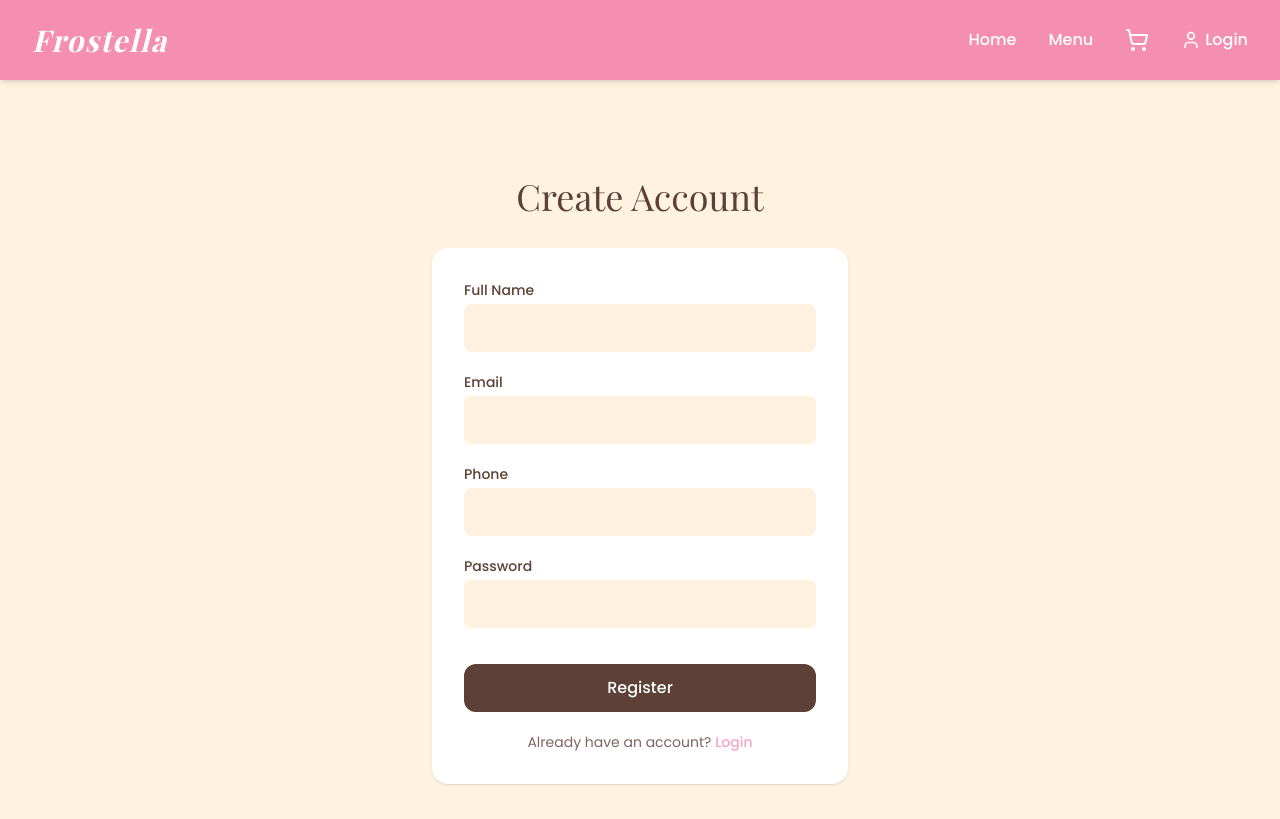
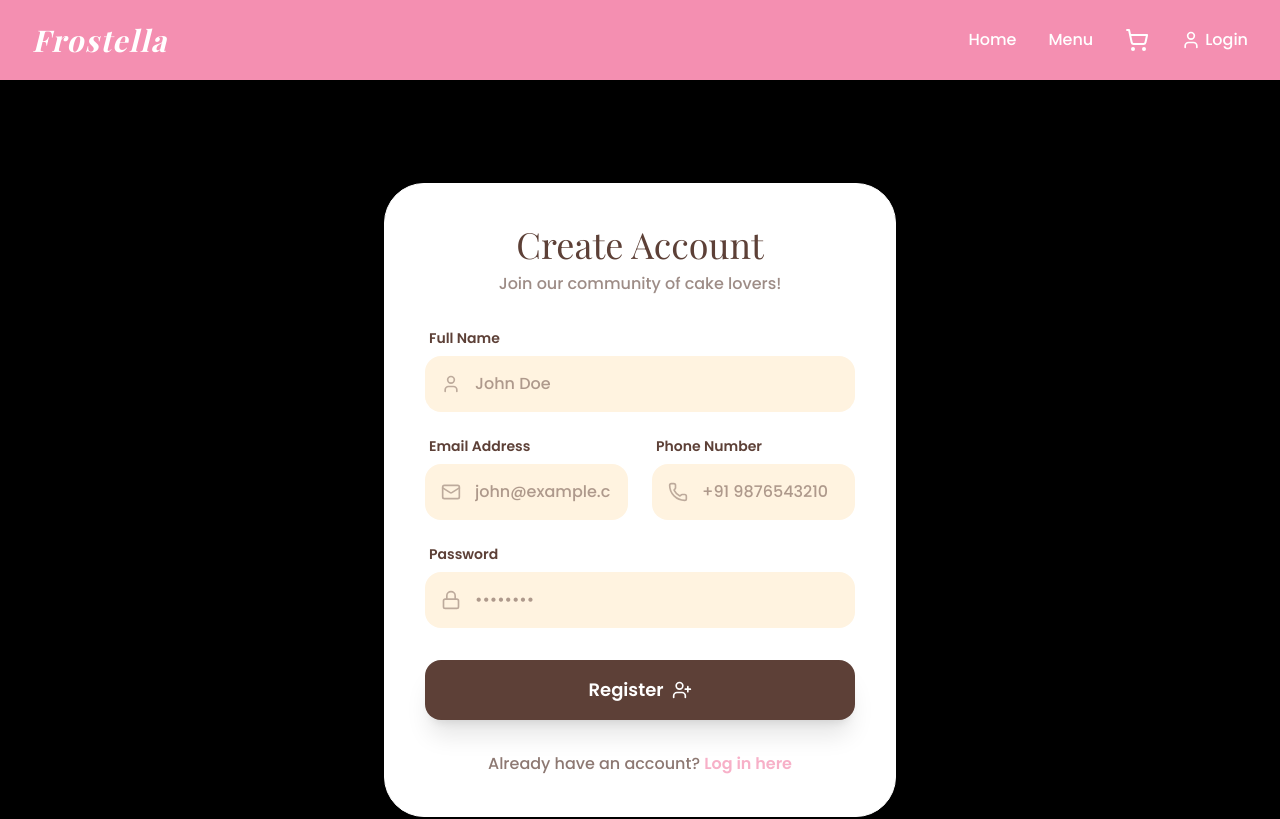
Before and after one commit to bangalsubham20/Frostella, a React app in the folder frontend/: page /register in a window 1280 px wide. Shown: the top 819 px of the page. Built offline with nearby package versions, Linux system fonts and the light colour scheme; no server answers; the HTML template or start-up script is replaced by a standard one; a web font is replaced by a local one.

Commit message:
UI Enhancement: Premium Login and Register pages with glassmorphism and AI-generated backgrounds

```diff
--- a/frontend/src/pages/Login.jsx
+++ b/frontend/src/pages/Login.jsx
@@ -3,44 +3,112 @@ import { useDispatch } from 'react-redux';
 import { useNavigate, Link } from 'react-router-dom';
 import { loginSuccess } from '../redux/authSlice';
 import api from '../services/api';
+import { Mail, Lock, Loader2, ArrowRight } from 'lucide-react';
 
 export default function Login() {
   const [email, setEmail] = useState('');
   const [password, setPassword] = useState('');
+  const [loading, setLoading] = useState(false);
+  const [error, setError] = useState('');
   const dispatch = useDispatch();
   const navigate = useNavigate();
 
   const handleLogin = async (e) => {
     e.preventDefault();
+    setLoading(true);
+    setError('');
     try {
       const { data } = await api.post('/auth/login', { email, password });
       dispatch(loginSuccess(data));
       navigate('/');
     } catch (error) {
       console.error(error);
-      alert('Login failed. Please check your credentials or ensure the backend server is running.');
+      setError(error.response?.data || 'Login failed. Please check your credentials.');
+    } finally {
+      setLoading(false);
     }
   };
 
   return (
-    <div className="py-24 px-4 max-w-md mx-auto">
-      <h1 className="text-4xl font-heading text-center text-accent mb-8">Welcome Back</h1>
-      <form onSubmit={handleLogin} className="bg-white p-8 rounded-2xl shadow-sm space-y-6">
-        <div>
-          <label className="block text-sm font-medium text-accent mb-2">Email</label>
-          <input required type="email" value={email} onChange={e => setEmail(e.target.value)} className="w-full p-3 bg-secondary rounded-lg border-none focus:ring-2 focus:ring-primary" />
+    <div className="min-h-screen relative flex items-center justify-center px-4 py-12">
+      {/* Background with Overlay */}
+      <div
+        className="absolute inset-0 bg-cover bg-center bg-no-repeat z-0"
+        style={{ backgroundImage: "url('/images/hero_bg.png')" }}
+      >
+        <div className="absolute inset-0 bg-black bg-opacity-40 backdrop-blur-sm"></div>
+      </div>
+
+      <div className="relative z-10 w-full max-w-md">
+        <div className="bg-white bg-opacity-90 backdrop-blur-lg p-10 rounded-[2.5rem] shadow-2xl border border-white border-opacity-20 transform transition-all">
+          <div className="text-center mb-10">
+            <h1 className="text-5xl font-heading text-accent mb-2">Frostella</h1>
+            <p className="text-accent opacity-60 font-medium">Welcome back, sweet friend!</p>
+          </div>
+
+          {error && (
+            <div className="mb-6 p-4 bg-red-100 border-l-4 border-red-500 text-red-700 text-sm rounded-r-lg animate-pulse">
+              {error}
+            </div>
+          )}
+
+          <form onSubmit={handleLogin} className="space-y-6">
+            <div className="group">
+              <label className="block text-sm font-bold text-accent mb-2 ml-1">Email Address</label>
+              <div className="relative">
+                <Mail className="absolute left-4 top-1/2 -translate-y-1/2 w-5 h-5 text-accent opacity-40 group-focus-within:text-primary transition-colors" />
+                <input
+                  required
+                  type="email"
+                  value={email}
+                  onChange={e => setEmail(e.target.value)}
+                  placeholder="name@example.com"
+                  className="w-full pl-12 pr-4 py-4 bg-secondary bg-opacity-50 rounded-2xl border-2 border-transparent focus:border-primary focus:bg-white focus:ring-4 focus:ring-primary focus:ring-opacity-10 outline-none transition-all font-medium text-accent"
+                />
+              </div>
+            </div>
+
+            <div className="group">
+              <label className="block text-sm font-bold text-accent mb-2 ml-1">Password</label>
+              <div className="relative">
+                <Lock className="absolute left-4 top-1/2 -translate-y-1/2 w-5 h-5 text-accent opacity-40 group-focus-within:text-primary transition-colors" />
+                <input
+                  required
+                  type="password"
+                  value={password}
+                  onChange={e => setPassword(e.target.value)}
+                  placeholder="••••••••"
+                  className="w-full pl-12 pr-4 py-4 bg-secondary bg-opacity-50 rounded-2xl border-2 border-transparent focus:border-primary focus:bg-white focus:ring-4 focus:ring-primary focus:ring-opacity-10 outline-none transition-all font-medium text-accent"
+                />
+              </div>
+            </div>
+
+            <button
+              disabled={loading}
+              type="submit"
+              className="w-full bg-primary text-white py-4 rounded-2xl font-bold text-lg hover:bg-opacity-90 transition-all shadow-xl hover:shadow-primary hover:shadow-opacity-20 flex items-center justify-center gap-2 group"
+            >
+              {loading ? (
+                <Loader2 className="w-6 h-6 animate-spin" />
+              ) : (
+                <>
+                  Login
+                  <ArrowRight className="w-5 h-5 group-hover:translate-x-1 transition-transform" />
+                </>
+              )}
+            </button>
+
+            <div className="text-center pt-4">
+              <p className="text-accent opacity-70 font-medium">
+                New to our bakery? {' '}
+                <Link to="/register" className="text-primary font-bold hover:underline decoration-2 underline-offset-4">
+                  Join us here
+                </Link>
+              </p>
+            </div>
+          </form>
         </div>
-        <div>
-          <label className="block text-sm font-medium text-accent mb-2">Password</label>
-          <input required type="password" value={password} onChange={e => setPassword(e.target.value)} className="w-full p-3 bg-secondary rounded-lg border-none focus:ring-2 focus:ring-primary" />
-        </div>
-        <button type="submit" className="w-full bg-primary text-white py-3 rounded-xl font-medium hover:bg-opacity-90 transition-all">
-          Login
-        </button>
-        <p className="text-center text-sm text-accent opacity-80">
-          Don't have an account? <Link to="/register" className="text-primary font-medium hover:underline">Register here</Link>
-        </p>
-      </form>
+      </div>
     </div>
   );
 }
--- a/frontend/src/pages/Register.jsx
+++ b/frontend/src/pages/Register.jsx
@@ -1,52 +1,138 @@
 import React, { useState } from 'react';
 import { useNavigate, Link } from 'react-router-dom';
 import api from '../services/api';
+import { User, Mail, Phone, Lock, Loader2, UserPlus } from 'lucide-react';
 
 export default function Register() {
   const [formData, setFormData] = useState({
     name: '', email: '', password: '', phone: ''
   });
+  const [loading, setLoading] = useState(false);
+  const [error, setError] = useState('');
   const navigate = useNavigate();
 
   const handleRegister = async (e) => {
     e.preventDefault();
+    setLoading(true);
+    setError('');
     try {
       await api.post('/auth/register', formData);
       alert('Registration successful! Please login.');
       navigate('/login');
     } catch (error) {
       console.error(error);
-      alert('Registration failed. Please try again or check your backend connection.');
+      setError(error.response?.data || 'Registration failed. Please try again.');
+    } finally {
+      setLoading(false);
     }
   };
 
   return (
-    <div className="py-24 px-4 max-w-md mx-auto">
-      <h1 className="text-4xl font-heading text-center text-accent mb-8">Create Account</h1>
-      <form onSubmit={handleRegister} className="bg-white p-8 rounded-2xl shadow-sm space-y-5">
-        <div>
-          <label className="block text-sm font-medium text-accent mb-1">Full Name</label>
-          <input required type="text" onChange={e => setFormData({...formData, name: e.target.value})} className="w-full p-3 bg-secondary rounded-lg border-none focus:ring-2 focus:ring-primary" />
+    <div className="min-h-screen relative flex items-center justify-center px-4 py-12">
+      {/* Background with Overlay */}
+      <div
+        className="absolute inset-0 bg-cover bg-center bg-no-repeat z-0"
+        style={{ backgroundImage: "url('/images/hero_bg.png')" }}
+      >
+        <div className="absolute inset-0 bg-black bg-opacity-40 backdrop-blur-sm"></div>
       </div>
-        <div>
-          <label className="block text-sm font-medium text-accent mb-1">Email</label>
-          <input required type="email" onChange={e => setFormData({...formData, email: e.target.value})} className="w-full p-3 bg-secondary rounded-lg border-none focus:ring-2 focus:ring-primary" />
+
+      <div className="relative z-10 w-full max-w-lg">
+        <div className="bg-white bg-opacity-90 backdrop-blur-lg p-10 rounded-[2.5rem] shadow-2xl border border-white border-opacity-20 transform transition-all mt-10">
+          <div className="text-center mb-8">
+            <h1 className="text-4xl font-heading text-accent mb-2">Create Account</h1>
+            <p className="text-accent opacity-60 font-medium">Join our community of cake lovers!</p>
           </div>
-        <div>
-          <label className="block text-sm font-medium text-accent mb-1">Phone</label>
-          <input required type="text" onChange={e => setFormData({...formData, phone: e.target.value})} className="w-full p-3 bg-secondary rounded-lg border-none focus:ring-2 focus:ring-primary" />
+
+          {error && (
+            <div className="mb-6 p-4 bg-red-100 border-l-4 border-red-500 text-red-700 text-sm rounded-r-lg">
+              {error}
             </div>
-        <div>
-          <label className="block text-sm font-medium text-accent mb-1">Password</label>
-          <input required type="password" onChange={e => setFormData({...formData, password: e.target.value})} className="w-full p-3 bg-secondary rounded-lg border-none focus:ring-2 focus:ring-primary" />
+          )}
+
+          <form onSubmit={handleRegister} className="grid grid-cols-1 md:grid-cols-2 gap-6">
+            <div className="group md:col-span-2">
+              <label className="block text-sm font-bold text-accent mb-2 ml-1">Full Name</label>
+              <div className="relative">
+                <User className="absolute left-4 top-1/2 -translate-y-1/2 w-5 h-5 text-accent opacity-40 group-focus-within:text-primary transition-colors" />
+                <input
+                  required
+                  type="text"
+                  onChange={e => setFormData({...formData, name: e.target.value})}
+                  placeholder="John Doe"
+                  className="w-full pl-12 pr-4 py-3.5 bg-secondary bg-opacity-50 rounded-2xl border-2 border-transparent focus:border-primary focus:bg-white focus:ring-4 focus:ring-primary focus:ring-opacity-10 outline-none transition-all font-medium text-accent"
+                />
               </div>
-        <button type="submit" className="w-full bg-accent text-white py-3 rounded-xl font-medium hover:bg-opacity-90 transition-all mt-4">
+            </div>
+
+            <div className="group">
+              <label className="block text-sm font-bold text-accent mb-2 ml-1">Email Address</label>
+              <div className="relative">
+                <Mail className="absolute left-4 top-1/2 -translate-y-1/2 w-5 h-5 text-accent opacity-40 group-focus-within:text-primary transition-colors" />
+                <input
+                  required
+                  type="email"
+                  onChange={e => setFormData({...formData, email: e.target.value})}
+                  placeholder="john@example.com"
+                  className="w-full pl-12 pr-4 py-3.5 bg-secondary bg-opacity-50 rounded-2xl border-2 border-transparent focus:border-primary focus:bg-white focus:ring-4 focus:ring-primary focus:ring-opacity-10 outline-none transition-all font-medium text-accent"
+                />
+              </div>
+            </div>
+
+            <div className="group">
+              <label className="block text-sm font-bold text-accent mb-2 ml-1">Phone Number</label>
+              <div className="relative">
+                <Phone className="absolute left-4 top-1/2 -translate-y-1/2 w-5 h-5 text-accent opacity-40 group-focus-within:text-primary transition-colors" />
+                <input
+                  required
+                  type="text"
+                  onChange={e => setFormData({...formData, phone: e.target.value})}
+                  placeholder="+91 9876543210"
+                  className="w-full pl-12 pr-4 py-3.5 bg-secondary bg-opacity-50 rounded-2xl border-2 border-transparent focus:border-primary focus:bg-white focus:ring-4 focus:ring-primary focus:ring-opacity-10 outline-none transition-all font-medium text-accent"
+                />
+              </div>
+            </div>
+
+            <div className="group md:col-span-2">
+              <label className="block text-sm font-bold text-accent mb-2 ml-1">Password</label>
+              <div className="relative">
+                <Lock className="absolute left-4 top-1/2 -translate-y-1/2 w-5 h-5 text-accent opacity-40 group-focus-within:text-primary transition-colors" />
+                <input
+                  required
+                  type="password"
+                  onChange={e => setFormData({...formData, password: e.target.value})}
+                  placeholder="••••••••"
+                  className="w-full pl-12 pr-4 py-3.5 bg-secondary bg-opacity-50 rounded-2xl border-2 border-transparent focus:border-primary focus:bg-white focus:ring-4 focus:ring-primary focus:ring-opacity-10 outline-none transition-all font-medium text-accent"
+                />
+              </div>
+            </div>
+
+            <button
+              disabled={loading}
+              type="submit"
+              className="md:col-span-2 w-full bg-accent text-white py-4 rounded-2xl font-bold text-lg hover:bg-opacity-90 transition-all shadow-xl flex items-center justify-center gap-2 group mt-2"
+            >
+              {loading ? (
+                <Loader2 className="w-6 h-6 animate-spin" />
+              ) : (
+                <>
                   Register
+                  <UserPlus className="w-5 h-5 group-hover:scale-110 transition-transform" />
+                </>
+              )}
             </button>
-        <p className="text-center text-sm text-accent opacity-80">
-          Already have an account? <Link to="/login" className="text-primary font-medium hover:underline">Login</Link>
+
+            <div className="md:col-span-2 text-center pt-2">
+              <p className="text-accent opacity-70 font-medium">
+                Already have an account? {' '}
+                <Link to="/login" className="text-primary font-bold hover:underline decoration-2 underline-offset-4">
+                  Log in here
+                </Link>
               </p>
+            </div>
           </form>
+        </div>
+      </div>
     </div>
   );
 }
```
Lines whose indentation alone changed are shown as unchanged.
